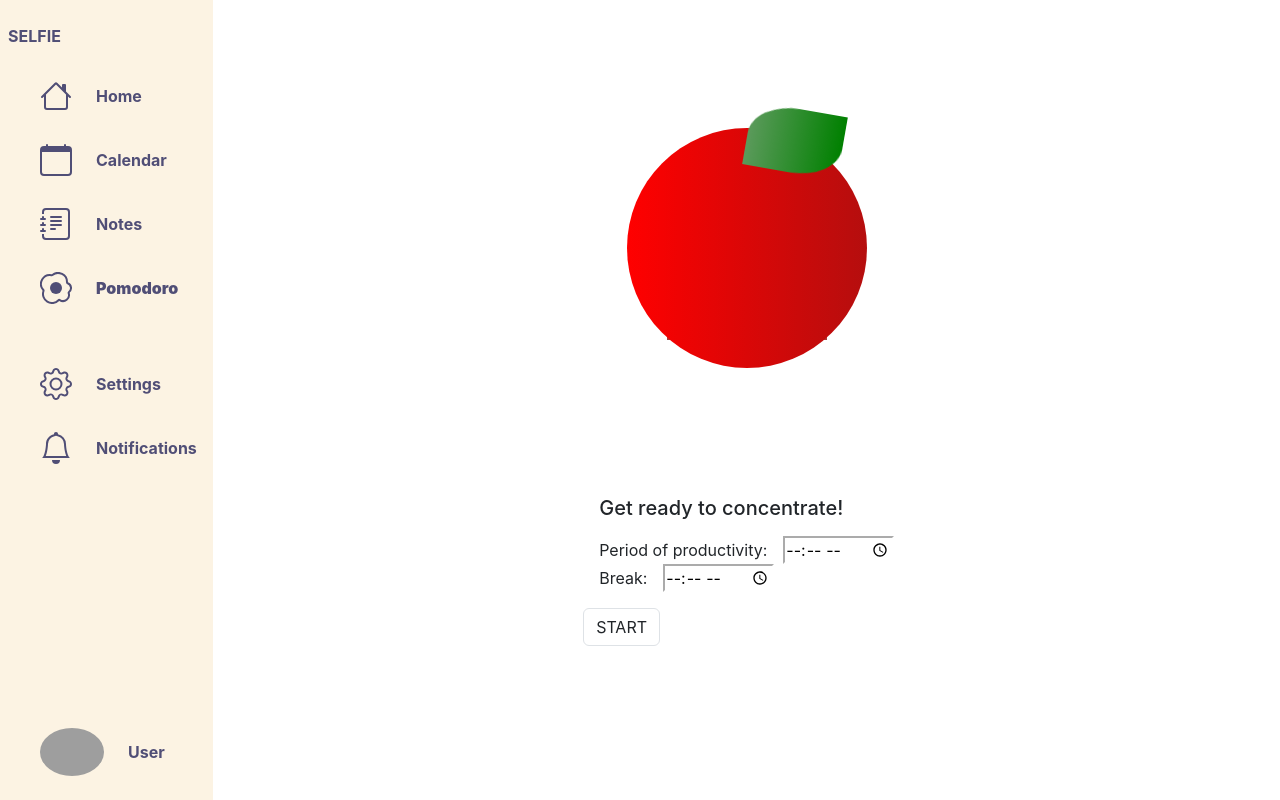
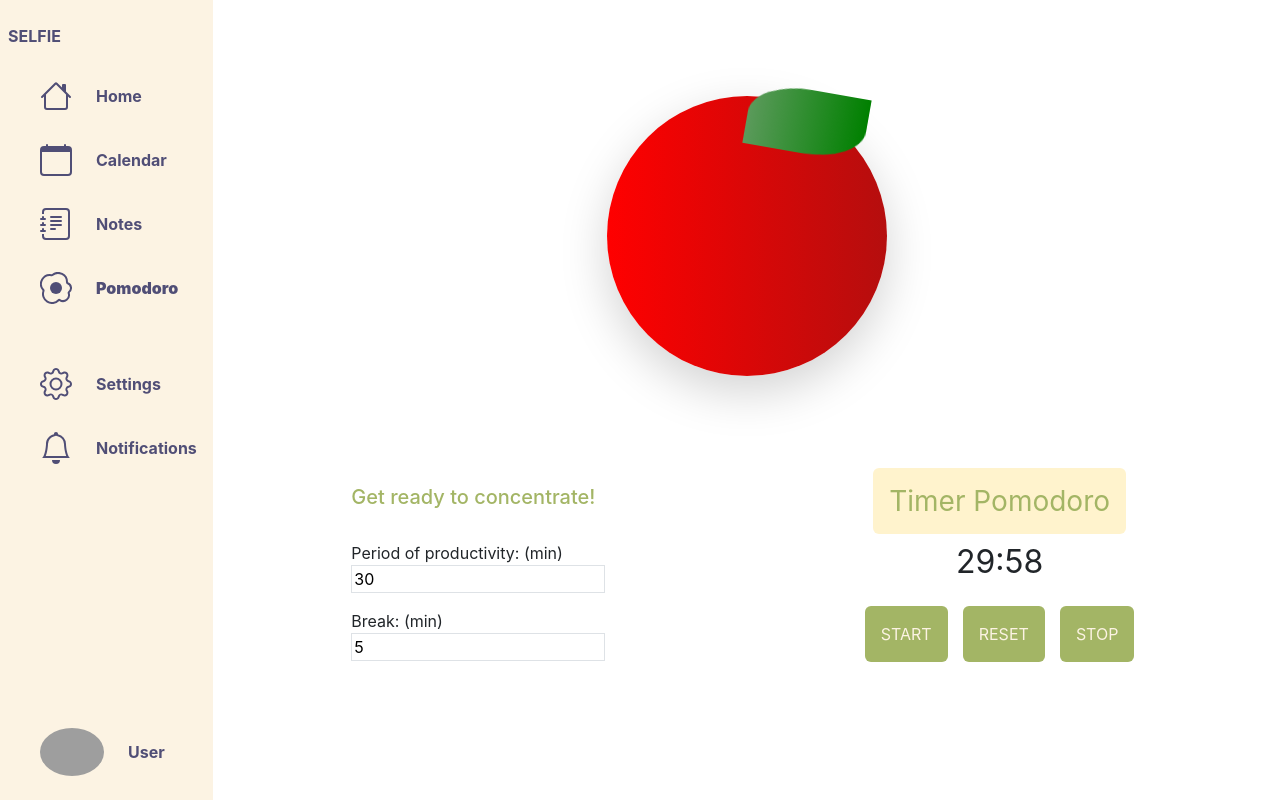
Before and after one commit to EleFerrzz28/Selfie---2024-2025, a React (Create React App) app: page /Pomodoro in a window 1280 px wide. Both pictures are taken after a click on the button "START". Built offline with nearby package versions, Linux system fonts and the light colour scheme; grey boxes are pictures that could not be loaded.

Commit message:
ulteriori modifiche pomodoro - timer funzionante ma da migliorare a livello di logica

```diff
--- a/src/components/CalendarComponent.css
+++ b/src/components/CalendarComponent.css
@@ -7,7 +7,6 @@
     background-color: var(--marigold);
     z-index:-1;
 }
-
 
 .calendar-headline-button{
     cursor: pointer;
--- a/src/components/EventForm.jsx
+++ b/src/components/EventForm.jsx
@@ -1,5 +1,11 @@
 import './EventForm.css'
+import { DateTime, Settings } from 'luxon';
+
 function EventForm(){
+
+    Settings.defaultLocale="it"
+    const today=DateTime.local().toLocaleString(DateTime.DATE_SHORT)
+
     return(
         <form id="modal-form" method="get" className='was-validated'>
             <div>
@@ -17,8 +23,8 @@ function EventForm(){
                 <input className="input rounded" type="time" name="time" required/>
             </div>
             <div className="mt-2">
-                <label>Day: </label><br/>
-                <input className="input rounded" type="date" name="day" required/>
+                <label>Day:</label><br/>
+                <input className="input rounded" type="date" min={today} name="day" required/>
             </div>
             <div className="mt-2">
                 <label>Location: </label><br/>
@@ -36,9 +42,6 @@ function EventForm(){
                 <p className="mt-2">Want to add a new category?</p>
                 <input className="input rounded"/>
             </div>
-            <div className="mt-2">
-                <input type='color' value="#947eb9"/>
-            </div>
         </form>
     );
 }
--- a/src/components/PomodoroAnimation.css
+++ b/src/components/PomodoroAnimation.css
@@ -52,6 +52,7 @@
     position:absolute;
     border-radius: 50% 0;
     animation: crescitaFoglie 2s ease-in-out 2s forwards;
+    z-index:-1;
 }
 
 #foglia1{
@@ -173,19 +174,20 @@
     opacity:0;
     background:linear-gradient(90deg, var(--green) 0%, green 100%);
     height:8vmin;
-    width:12vmin;
+    width:15vmin;
     position:absolute;
     border-radius: 50% 0;
-    transform: translate(50%, -230%) rotate(10deg);
+    transform: translate(50%, -260%) rotate(10deg);
     animation: foglia 0.5s ease-in-out 7s forwards;
 }
 
 @keyframes foglia{
-    0%{
+    from{
         opacity:0;
     }
-    100%{
+    to{
         opacity:1;
+
     }
 }
 
@@ -199,7 +201,7 @@
         opacity:1;
         background: linear-gradient(90deg, red 0%, rgb(181, 14, 14) 100%);
         transform: translate(0,20%);
-        height:30vmin;
-        width:30vmin;
+        height:35vmin;
+        width:35vmin;
     }
 }
--- a/src/components/PomodoroAnimation.jsx
+++ b/src/components/PomodoroAnimation.jsx
@@ -13,7 +13,7 @@ function PomodoroAnimation(){
                 <div className="pomo" id="pomo3"></div>
                 <div id="terra"></div>
                 <div id="terra1"></div>
-                <div className="pomo" id="bigPomo"></div>
+                <div className="pomo shadow-lg" id="bigPomo"></div>
                 <div id="fogliaBigPomo"></div>
             </div>
         </div>
--- a/src/components/PomodoroPage.css
+++ b/src/components/PomodoroPage.css
@@ -0,0 +1,10 @@
+.title{
+    color:var(--sageGreen);
+}
+.button{
+    background-color:var(--sageGreen) ;
+    color:var(--lionsmane);
+}
+.card-title{
+    color:var(--sageGreen);
+}
--- a/src/components/PomodoroPage.jsx
+++ b/src/components/PomodoroPage.jsx
@@ -1,23 +1,33 @@
 import PomodoroAnimation from "./PomodoroAnimation"
 import "./PomodoroPage.css"
+import {startTimer, stopTimer, resetTimer} from './pomodoroTimer.js';
+
 function PomodoroPage(){
     return(
         <>
             <PomodoroAnimation/>
-            <div class="card-body d-flex align-items-center justify-content-center">
+            <div class="card-body d-flex align-items-center justify-content-around">
                 <div>
-                    <h5 class="card-title m-3">Get ready to concentrate!</h5>
-                    <form class="m-3">
+                    <h5 class="card-title">Get ready to concentrate!</h5>
+                    <form class="mt-3">
                         <div>
-                            <label className="me-3">Period of productivity:</label>
-                            <input type="time" name="prod" value="30:00"/>
+                            <label className="mt-3">Period of productivity: (min)</label><br/>
+                            <input className="border" type="number" name="prod" value="30"/>
                         </div>
                         <div>
-                            <label className="me-3">Break:</label>
-                            <input type="time" name="prod"/>
+                            <label className="mt-3">Break: (min)</label><br/>
+                            <input className="border" type="number" name="break" value="5"/>
                         </div>
                     </form>
-                    <button class="btn border rounded">START</button>
+                </div>
+                <div>
+                    <mark className="title p-3 m-3 fs-3 rounded">Timer Pomodoro</mark>
+                    <div className="fs-2 mt-3 mb-3 text-center" id="timerDisplay">30:00</div>
+                    <div className="buttons mt-3 d-flex justify-content-around">
+                        <button id="startBtn" className="button rounded border-0 p-3 m-1" onClick={startTimer}>START</button>
+                        <button id="resetBtn" className="button rounded border-0 p-3 m-1" onClick={resetTimer}>RESET</button>
+                        <button id="stopBtn" className="button rounded border-0 p-3 m-1" onClick={stopTimer}>STOP</button>
+                    </div>
                 </div>
             </div>
         </>
--- /dev/null
+++ b/src/components/pomodoroTimer.js
@@ -0,0 +1,56 @@
+var defaultStudyTimer=30*60; //30 minuti in secondi
+var defaultBreakTimer=5*60; //5 minuti in secondi
+
+var timer;
+var isRunning=false;//work or break
+var timeLeft=defaultStudyTimer;
+var cycleCount=0;
+var isWorkSession = true;//work
+
+export function startTimer() {
+    if(isRunning) return ;
+
+    isRunning=true;
+
+    //setInterval(function, 1000) call function every 1000 milliseconds
+    timer = setInterval(() => {
+        if (timeLeft > 0) {
+            timeLeft--;
+            setTimerDisplay()
+        } else {
+            isRunning=false;
+            clearInterval(timer);//stops the execution
+            cycleCount++;
+
+            if (cycleCount % 4 === 0) {
+                alert("Pausa lunga di 15 minuti!");
+                timeLeft = 15 * 60; // 15 minutes long break
+            } else {
+                alert(isWorkSession ? "Tempo di lavoro finito! Pausa!" : "Tempo di pausa finito! Inizia a lavorare!");
+                timeLeft = isWorkSession ? defaultBreakTimer : defaultStudyTimer; // Switch between work and break
+            }
+
+            isWorkSession = !isWorkSession; // Toggle between work and break
+        }
+    }, 1000);
+}
+
+function setTimerDisplay(){
+    let minutes = Math.floor(timeLeft / 60);
+    let seconds = timeLeft % 60;
+    document.getElementById("timerDisplay").innerHTML=`${minutes}:${seconds<10 ? '0' : ''}${seconds}`
+}
+
+export function stopTimer(){
+    isRunning=false;
+    clearInterval(timer);
+}
+
+export function resetTimer(){
+    isRunning=false;
+    clearInterval(timer);
+    timeLeft=defaultStudyTimer;
+    cycleCount=0;
+    isWorkSession = true;
+    setTimerDisplay();
+}
```
Also changed, not shown: src/components/CalendarPage.jsx (+24 -1 lines).
